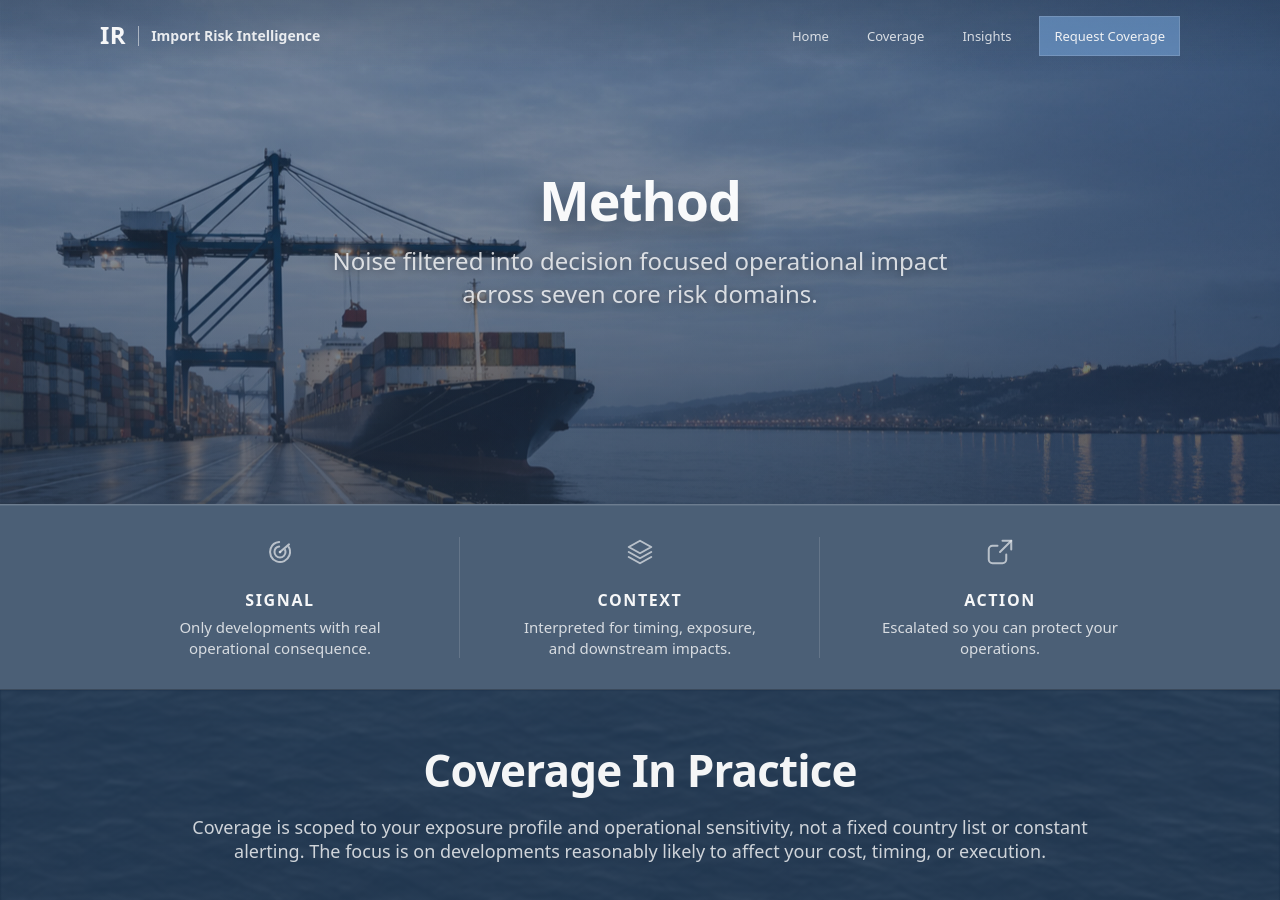
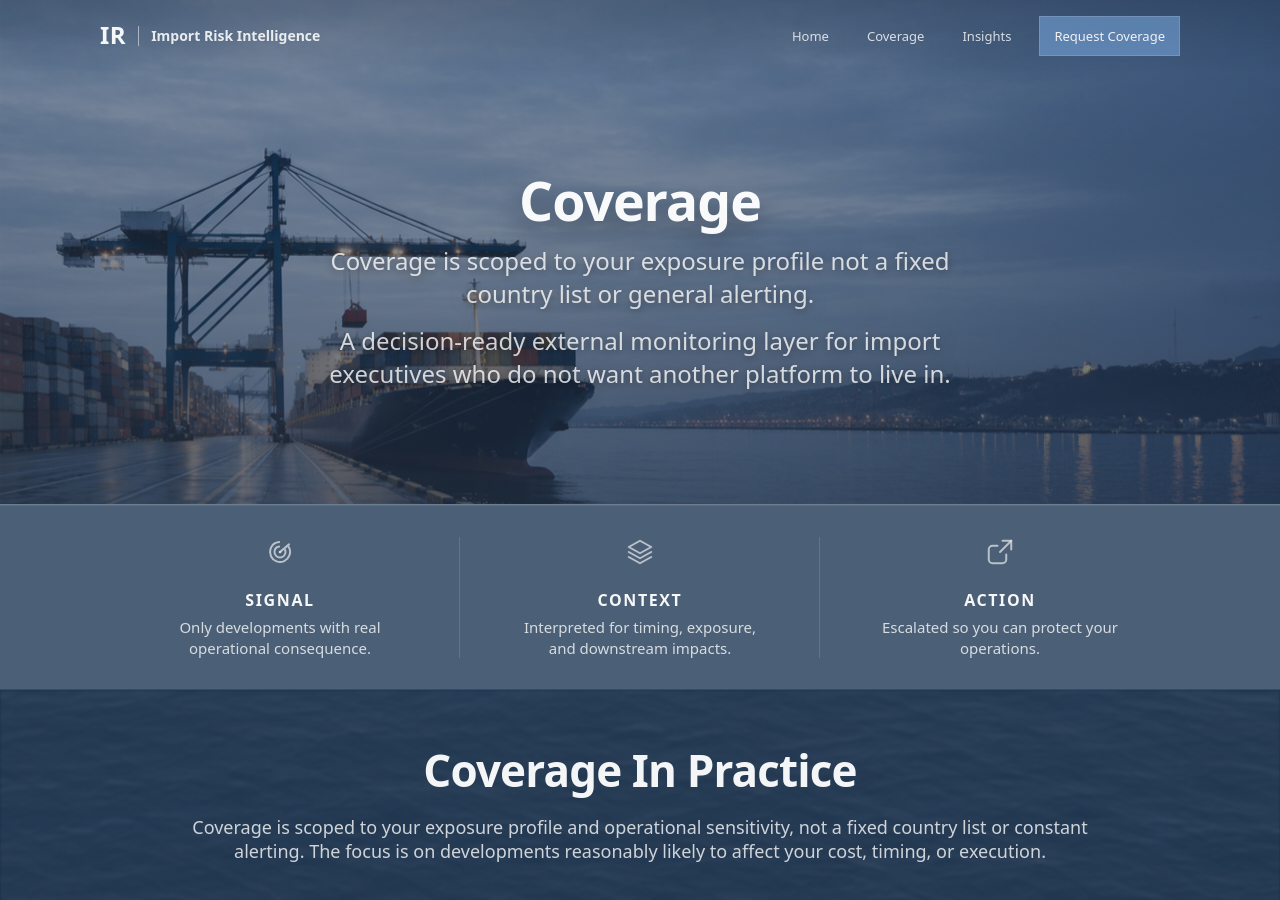
Before and after one commit to importrisk/import-risk-intelligence-site, a Jekyll site: the page built from coverage.html, in a window 1280 px wide and 900 px high. Built offline with Jekyll 4.4.1, drawn with Linux system fonts in a browser that asks for light colours.

Commit message:
Update coverage.html

```diff
--- a/coverage.html
+++ b/coverage.html
@@ -15,9 +15,11 @@ css: /method.css?v=100
 
     <div class="container">
       <div class="method-hero-inner">
-        <h1 class="hero-title">Method</h1>
+        <h1 class="hero-title">Coverage</h1>
         <p class="hero-subtitle">
-          Noise filtered into decision focused operational impact across seven core risk domains.
+         Coverage is scoped to your exposure profile not a fixed country list or general alerting.</p>
+            <p class="hero-subtitle">
+          A decision-ready external monitoring layer for import executives who do not want another platform to live in.
         </p>
       </div>
     </div>
```
